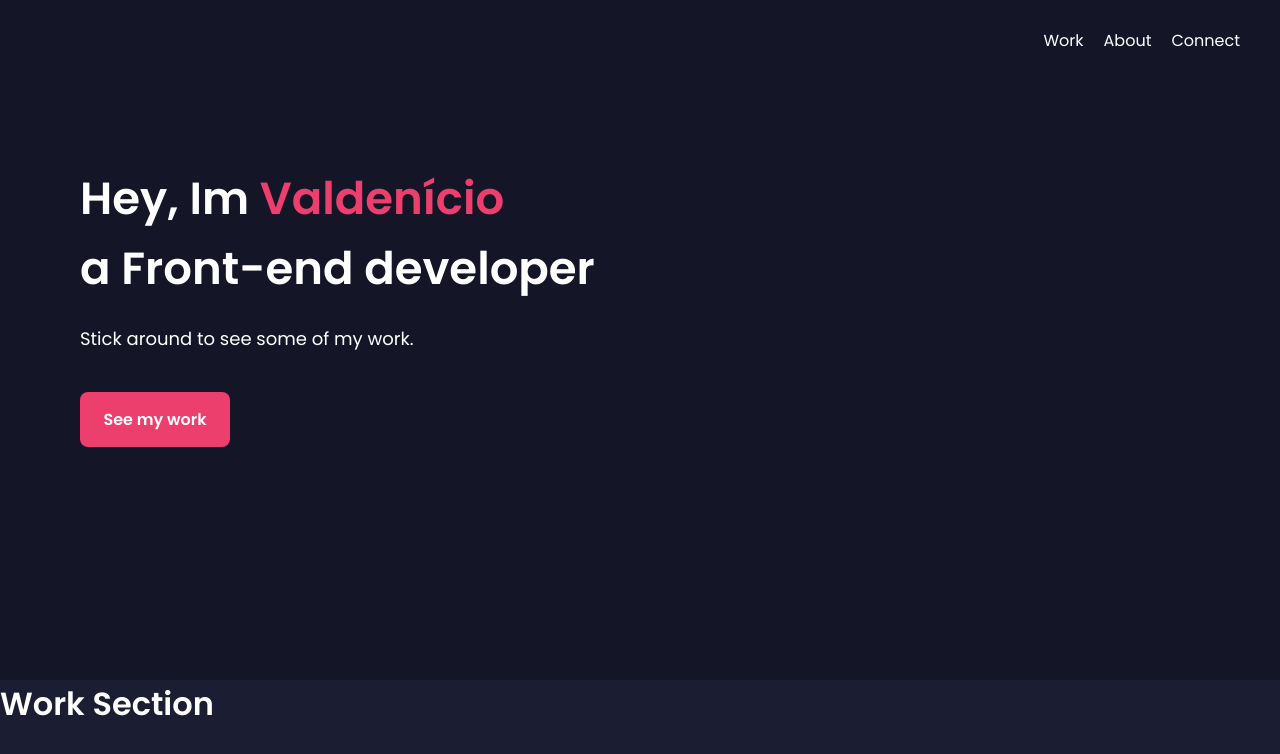
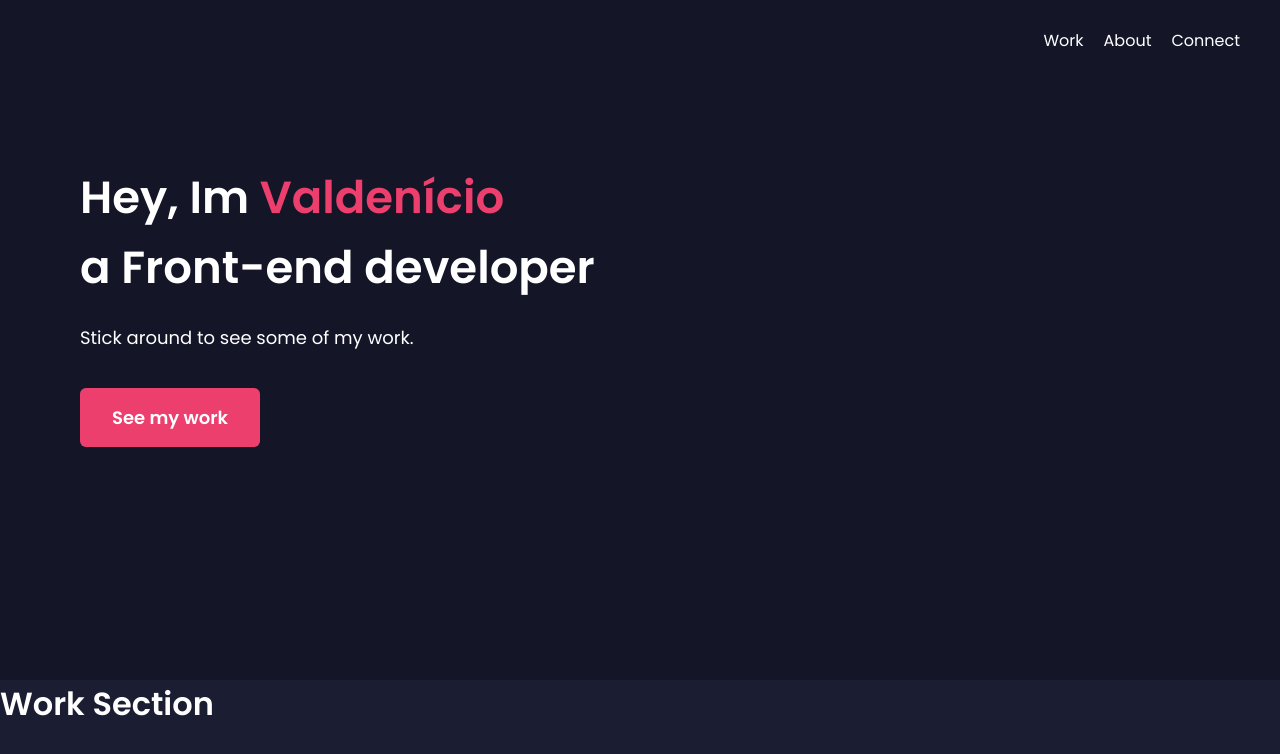
Before and after one commit to valdenicio22/oldPortfolio, a Next.js app: page / in a window 1280 px wide. Shown: the top 754 px of the page. Built offline with nearby package versions, Linux system fonts and the light colour scheme.

Commit message:
feat: Add BtnLink component to Welcome Component

```diff
--- a/src/components/Welcome/index.tsx
+++ b/src/components/Welcome/index.tsx
@@ -1,4 +1,4 @@
-import Link from 'next/link'
+import BtnLink from 'components/BtnLink'
 import * as S from './styles'
 
 export type WelcomeProps = {
@@ -13,9 +13,7 @@ const Welcome = ({ id }: WelcomeProps) => (
         <br /> a Front-end developer
       </S.WelcomeMsg>
       <S.Msg>Stick around to see some of my work.</S.Msg>
-      <S.WorkLink>
-        <Link href="#work">See my work</Link>
-      </S.WorkLink>
+      <BtnLink section="#work">See my work</BtnLink>
     </S.WelcomeMesgContainer>
     <S.ImgContainer></S.ImgContainer>
   </S.WelcomeContainer>
--- a/src/components/Welcome/styles.ts
+++ b/src/components/Welcome/styles.ts
@@ -28,25 +28,5 @@ export const WelcomeMsg = styled.h1`
 export const Msg = styled.p`
   line-height: 7rem;
   font-size: ${({ theme }) => theme.font.sizes.large};
+  padding-bottom: 1.5rem;
 `
-
-export const WorkLink = styled.div`
-  margin-top: 1.8rem;
-  width: 15rem;
-  padding: 1.5rem;
-  border-radius: 0.8rem;
-  background-color: ${({ theme }) => theme.colors.primary};
-  cursor: pointer;
-
-  transition: filter 0.2s;
-
-  &:hover {
-    filter: brightness(0.8);
-  }
-  text-align: center;
-  a {
-    text-decoration: none;
-    color: ${({ theme }) => theme.colors.white};
-    font-weight: ${({ theme }) => theme.font.weight.bold};
-  }
-`
```
